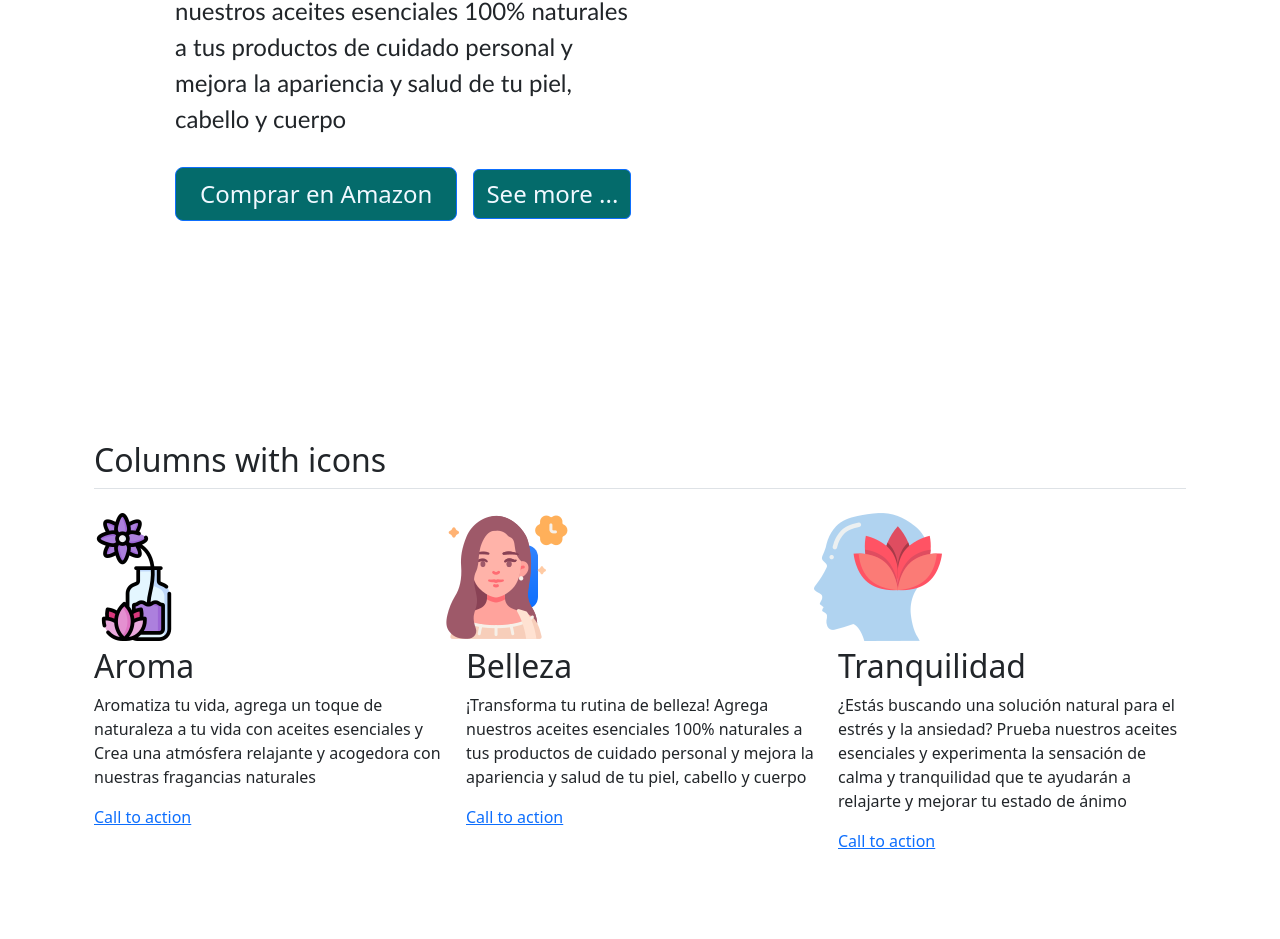
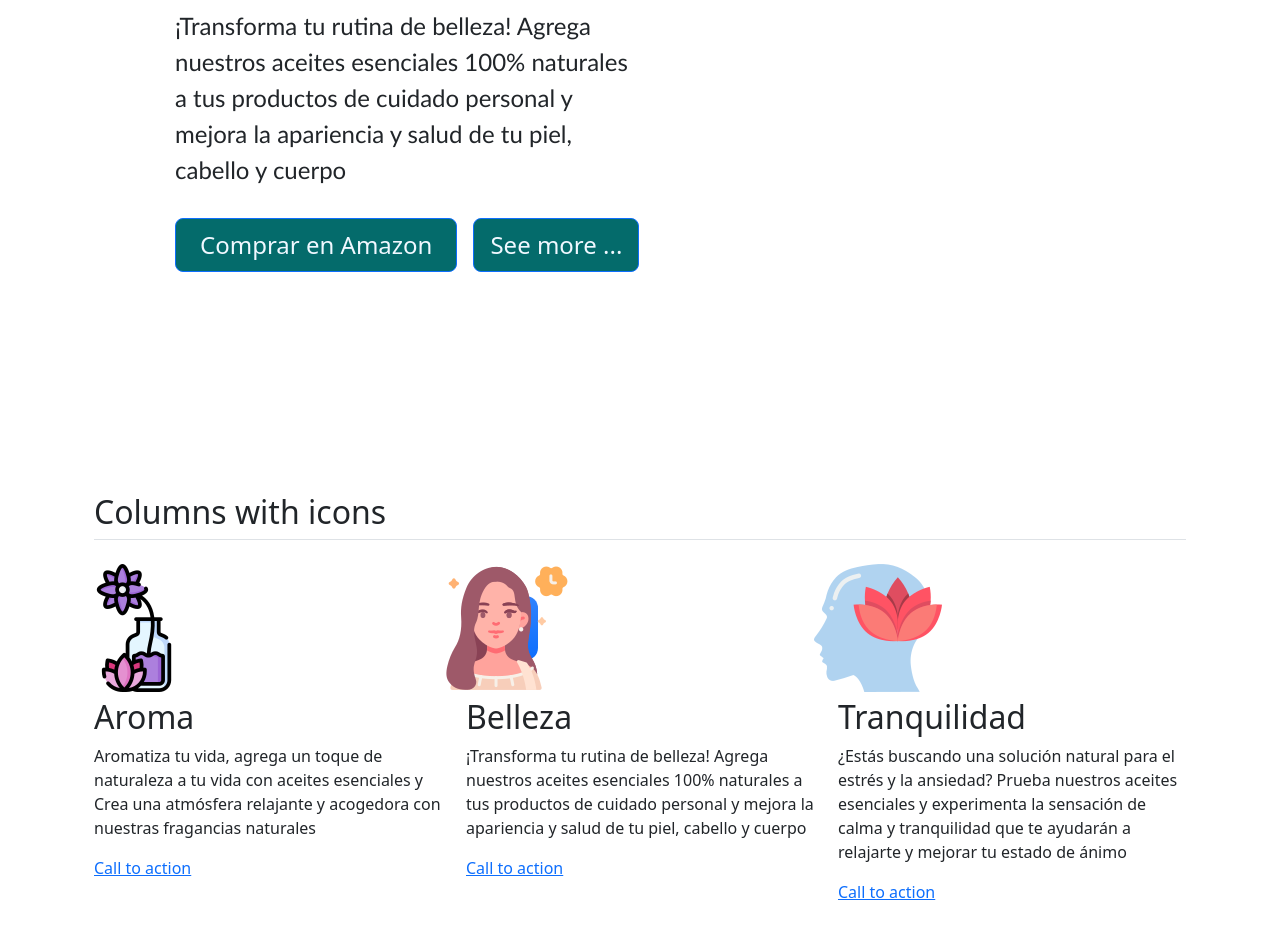
Before and after one commit to josepereza/angular15-aceites_esenciales, an Angular app: page /home in a window 1280 px wide. Shown: the part 1339-2278 px from the top of the page. Built offline with nearby package versions, Linux system fonts and the light colour scheme; a web font is replaced by a local one.

Commit message:
cambio en secreto

```diff
--- a/src/app/pages/home/home.component.html
+++ b/src/app/pages/home/home.component.html
@@ -7,7 +7,7 @@
          y mejora la apariencia y salud de tu piel, cabello y cuerpo </p>
          <a class="boton btn btn-primary btn-lg px-4 me-sm-3" href="https://amzn.to/3xyT0Aw">Comprar en Amazon</a>
 
-   <a class="btn btn-primary  boton" routerLink="/listado">See more ...</a>
+   <a class="btn btn-primary btn-lg  boton" routerLink="/listado">See more ...</a>
     </div>
     <div class="imagen">
 <img src="../../../assets/imagenes/botellines_aceite.jpg" width="120%" alt="">
--- a/src/app/pages/secreto/secreto.component.html
+++ b/src/app/pages/secreto/secreto.component.html
@@ -5,12 +5,13 @@
       <p class="lead mb-4">Extraído de las hojas de un árbol nativo de Australia, este aceite esencial tiene una larga historia de uso terapéutico en la medicina tradicional.
          Pero recientemente, se ha convertido en un ingrediente popular en los productos de cuidado de la piel gracias a sus múltiples beneficios para la piel.</p>
       <div class="d-grid gap-2 d-sm-flex justify-content-sm-center mb-5">
-        <a class="boton btn btn-primary btn-lg px-4 me-sm-3" href="https://amzn.to/3xyT0Aw">Comprar en Amazon</a>
+        <a class="boton btn btn-primary btn-lg px-4 me-sm-3 " href="https://amzn.to/3xyT0Aw">Comprar en Amazon</a>
         <a class="btn btn-primary  boton" routerLink="/listado">See more ...</a>
       </div>
     </div>
     <div class="col-md-12 overflow-hidden" style="max-height: 60vh;">
       <div class="container px-5">
-        <img src="../../../assets/imagenes/niaouli.jpg" style="min-width:100px" class="img-fluid border rounded-3 shadow-lg mb-4" alt="Example image" width="10%"  loading="lazy">
+        <img src="../../../assets/imagenes/niaouli.jpg" style="min-width:100px" class="img-fluid border rounded-3 shadow-lg mb-4" alt="Example image" width="12%"  loading="lazy">
       </div>
     </div>
+</div>
```
